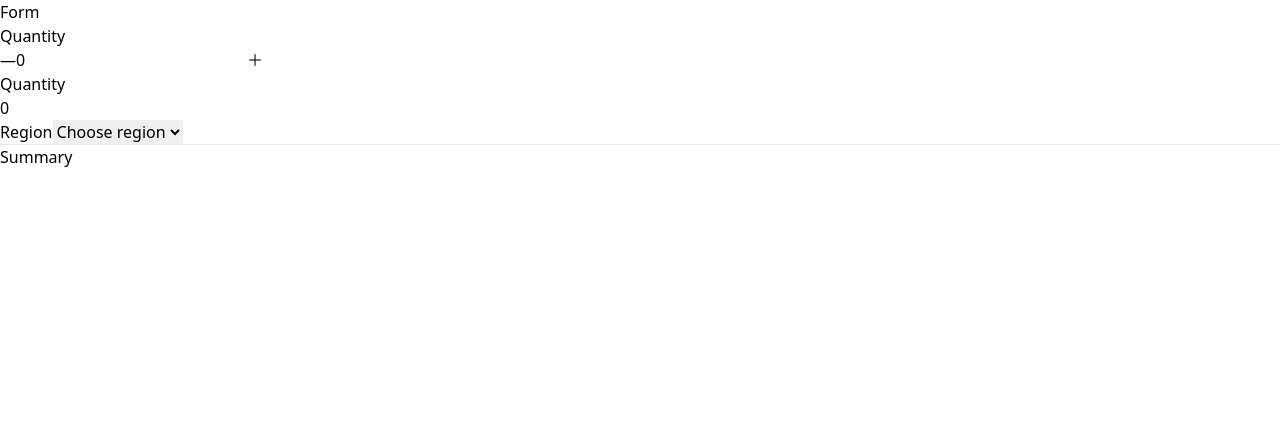
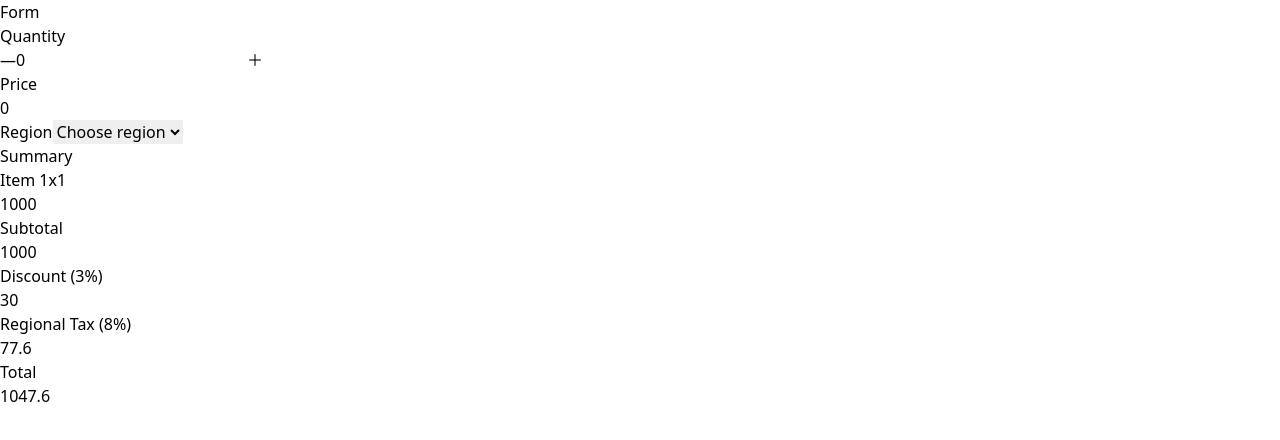
Before and after one commit to bastantebom/retail-calculator, a React (Vite) app: page / in a window 1280 px wide. Shown: the top 440 px of the page. Built offline with nearby package versions, Linux system fonts and the light colour scheme.

Commit message:
Summary component

```diff
--- a/src/RetailCalculator.tsx
+++ b/src/RetailCalculator.tsx
@@ -1,6 +1,8 @@
 import { useState } from "react";
 import { Quantity, ItemPrice, Region } from "./component";
 import "./css/retail-calculator.css";
+import { Summary } from "./component/Summary";
+import { SummaryDetails } from "./helper";
 
 function RetailCalculator() {
   const [price, setPrice] = useState(0);
@@ -18,18 +20,30 @@ function RetailCalculator() {
     setCode(e.currentTarget.value);
   };
 
+  const summary: SummaryDetails = {
+    quantity: 1,
+    amount: 1000,
+    subtotal: 1000,
+    discountRate: "3%",
+    discountedAmount: 30,
+    regionTaxRate: "8%",
+    regionTaxedAmount: 77.6,
+    total: 1047.6,
+  };
+
   return (
     <>
       <div>
-        <div className="form">
-          <h1>Form</h1>
+        <div className="form p-10">
+          <h1 className="text-4xl underline">Form</h1>
           <Quantity quantity={0} onQuantityChange={handleQuantityChange} />
           <ItemPrice price={price} onPriceChange={handlePriceChange} />
           <Region code={code} onRegionChange={handleRegionChange} />
         </div>
-        <hr />
-        <div className="details">
-          <h1>Summary</h1>
+
+        <div className="details p-10 border-t-8">
+          <h1 className="text-4xl underline">Summary</h1>
+          <Summary summaryDetails={summary} />
         </div>
       </div>
     </>
--- a/src/component/ItemPrice.tsx
+++ b/src/component/ItemPrice.tsx
@@ -8,7 +8,7 @@ export type ItemPriceProps = {
 export const ItemPrice: FC<ItemPriceProps> = ({ price, onPriceChange }) => {
   return (
     <div>
-      <label>Quantity</label>
+      <label>Price</label>
       <div className="flex items-center">
         <input
           name="itemPrice"
--- /dev/null
+++ b/src/component/Summary.tsx
@@ -0,0 +1,43 @@
+import type { FC } from "react";
+import { SummaryDetails } from "../helper";
+
+export type SummaryProps = {
+  summaryDetails: SummaryDetails;
+};
+
+export const Summary: FC<SummaryProps> = ({ summaryDetails }) => {
+  return (
+    <div>
+      <div className="flex item-center">
+        <label>Item 1</label>
+        <label className="mx-2 font-bold">x</label>
+        <label>{summaryDetails.quantity}</label>
+        <p className="ml-2">{summaryDetails.amount}</p>
+      </div>
+      <div className="flex justify-end">
+        <div className="flex item-center">
+          <label>Subtotal</label>
+          <p>{summaryDetails.subtotal}</p>
+        </div>
+      </div>
+      <div className="flex justify-end">
+        <div className="flex item-center">
+          <label>Discount ({summaryDetails.discountRate})</label>
+          <p>{summaryDetails.discountedAmount}</p>
+        </div>
+      </div>
+      <div className="flex justify-end">
+        <div className="flex item-center">
+          <label>Regional Tax ({summaryDetails.regionTaxRate})</label>
+          <p>{summaryDetails.regionTaxedAmount}</p>
+        </div>
+      </div>
+      <div className="flex justify-end">
+        <div className="flex item-center">
+          <label>Total</label>
+          <p>{summaryDetails.total}</p>
+        </div>
+      </div>
+    </div>
+  );
+};
```
Also changed, not shown: src/helper.ts (+11 -0 lines).
